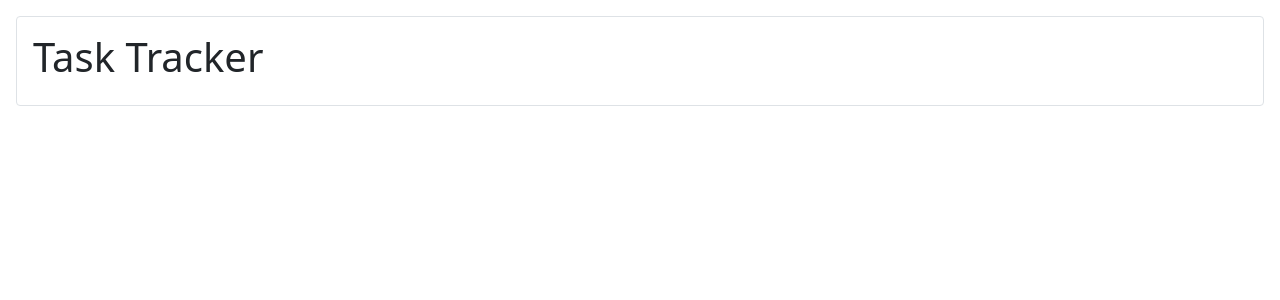
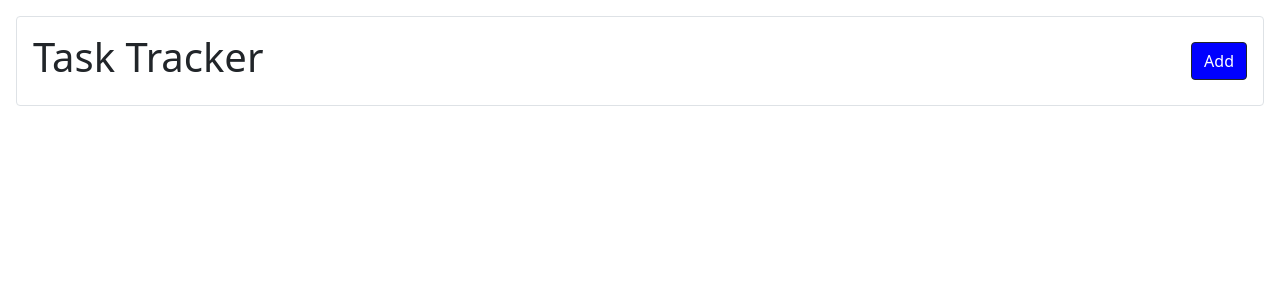
Before and after one commit to Shyamal-Shah/task-tracker, a React (Create React App) app: page / in a window 1280 px wide. Shown: the top 300 px of the page. Built offline with nearby package versions, Linux system fonts and the light colour scheme.

Commit message:
Button component added

```diff
--- a/src/App.js
+++ b/src/App.js
@@ -5,10 +5,8 @@ class App extends Component {
   state = {};
   render() {
     return (
-      <div
-        className='border rounded m-3 p-3'
-      >
-        <Header title='Task Tracker'/>
+      <div className='border rounded m-3 p-3'>
+        <Header title='Task Tracker' />
       </div>
     );
   }
--- /dev/null
+++ b/src/components/Button.jsx
@@ -0,0 +1,21 @@
+import React from 'react';
+import PropTypes from 'prop-types';
+
+const Button = ({ title, color, onAdd }) => {
+  return (
+    <button
+    className='btn btn-dark' style={{ backgroundColor: color }}
+    onClick= {onAdd}
+    >
+      {title}
+    </button>
+  );
+};
+
+Button.propTypes = {
+  title: PropTypes.string,
+  color: PropTypes.string,
+  onAdd: PropTypes.func,
+};
+
+export default Button;
--- a/src/components/Header.jsx
+++ b/src/components/Header.jsx
@@ -3,9 +3,14 @@ import PropTypes from 'prop-types';
 import Button from './Button';
 
 const Header = ({ title }) => {
+  const handleAdd = () => {
+    console.log('Click');
+  };
+
   return (
     <header className='d-flex justify-content-between align-items-center'>
       <h1>{title}</h1>
+      <Button title='Add' color='blue' onAdd={handleAdd}/>
     </header>
   );
 };
```
Also changed, not shown: 1 other file (tests, documents, lock files or other folders).
